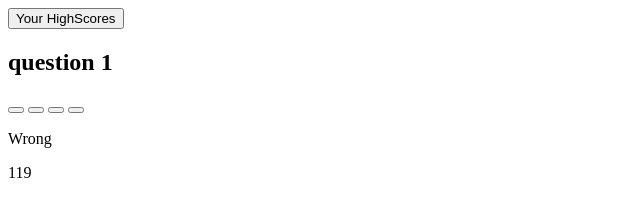
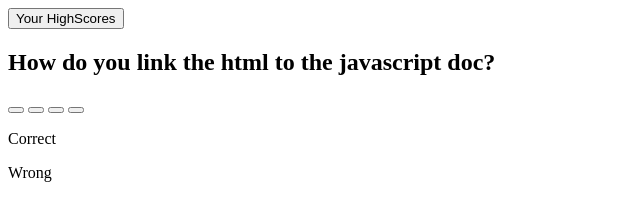
Before and after one commit to JereamySmothers/challengeWAPI, a plain HTML site: page index.html in a window 1280 px wide. Both pictures are taken after a click on the button "Start Quiz". Shown: the whole page, without its empty margins (0-640 px from the left). Drawn offline with Linux system fonts and the light colour scheme.

Commit message:
just saving

```diff
--- a/assets/JS/script.js
+++ b/assets/JS/script.js
@@ -14,25 +14,27 @@ var question1 = document.querySelector('#question1');
 var button1Choice1 = document.querySelector('#choice1-1');
 var button1Choice2 = document.querySelector('#choice1-2');
 var button1Choice3 = document.querySelector('#choice1-3');
+var button1Choice4 = document.querySelector('#choice1-3');
 var wrongMsg = document.querySelector('#wrong');
 var quizTimer = 120;
 var timer
 var timerEl = document.createElement('div');
 document.body.append(timerEl);
 var index = 0
+var submission = document.querySelector('#submit');
 
 var questionArray = [{
-    question:'question 1',
-    choices:['choice1', 'choice2', 'choice3', 'choice4'],
-    answer: 'choice2',
+    question:'How do you link the html to the javascript doc?',
+    choices:['id', 'src', 'class', 'link'],
+    answer: 'src',
 },{
-    question:'question 2',
-    choices:['choice1', 'choice2', 'choice3', 'choice4'],
-    answer: 'choice2',
+    question:'How do you access html elements through javascript?',
+    choices:['', 'choice2', 'choice3', 'choice4'],
+    answer: 'choice1',
 },{
     question:'question 3',
     choices:['choice1', 'choice2', 'choice3', 'choice4'],
-    answer: 'choice2',
+    answer: 'choice4',
 },{
     question:'question 4',
     choices:['choice1', 'choice2', 'choice3', 'choice4'],
@@ -40,64 +42,42 @@ var questionArray = [{
 },{
     question:'question 5',
     choices:['choice1', 'choice2', 'choice3', 'choice4'],
-    answer: 'choice2',
-}]
+    answer: 'choice4',
+}];
 
 function displayQuestion() {
     question1.textContent = questionArray[index].question;
+    question2.textContent = questionArray[index].question;
+    question3.textContent = questionArray[index].question;
+    question4.textContent = questionArray[index].question;
 
-}
+    question5.textContent = questionArray[index].question;
+    button1Choice1.textContent = questionArray[index].choices;
+    button1Choice2.textContent = questionArray[index].choices;
+    button1Choice3.textContent = questionArray[index].choices;
+    button1Choice4.textContent = questionArray[index].choices;
+
+};
 
 function countdown() {
     timerEl.textContent = quizTimer;
     quizTimer--;
     if (quizTimer <= 0) endGame();
-}
+};
+
 // Overall function linked to html buttons for starting one of 4 quizzes
 function quiz1() {
     quizStart.classList.add('hide');
     questions.classList.remove('hide');
     displayQuestion()
-    // quiztimer function
-     timer = setInterval( countdown, 1000);
-    // local variables
-
-    // Function for questions to cycle
-    // function cycle() {
-
-    //     // Function for question 1 (entails boolean with one correct answer and score addition)
-    //     function question1() {
-
-
-    //     };
-
-    //     // Function for question 2 (give variables a value)
-    //     function question2() {
-    //         console.log(question2);
-
-    //     };
-
-    //     // Function for question 3
-    //     function question3() {
-    //         console.log(question3);
-
-    //     };
-
-    //     // Function for question 4
-    //     function question4() {
-    //         console.log(question4);
-
-    //     };
-    // };
-
-
+    timer = setInterval( countdown, 1000);
 
 };
 
 
 
 // Function for timer during quiz; synced to scoring(move outside function?w/eventListener)
-function score(quizTimer) {
+function score() {
 
     // Function for storing scores with name input available;
     var highScore = localStorage.getItem('highscore');
@@ -116,9 +96,6 @@ function endgame() {
 function storage(event) {
     event.preventDefault();
 
-    var scoreSheet = document.createElement('ol');
-    // scoreSheet.textContent =
-
 };
 
 // addeventlistener(click)
--- a/index.html
+++ b/index.html
@@ -28,6 +28,7 @@
         <button id="choice1-2"></button>
         <button id="choice1-3"></button>
         <button id="choice1-4"></button>
+        <p id="correct">Correct</p>
         <p id="wrong">Wrong</p>
     </section>
 
```
